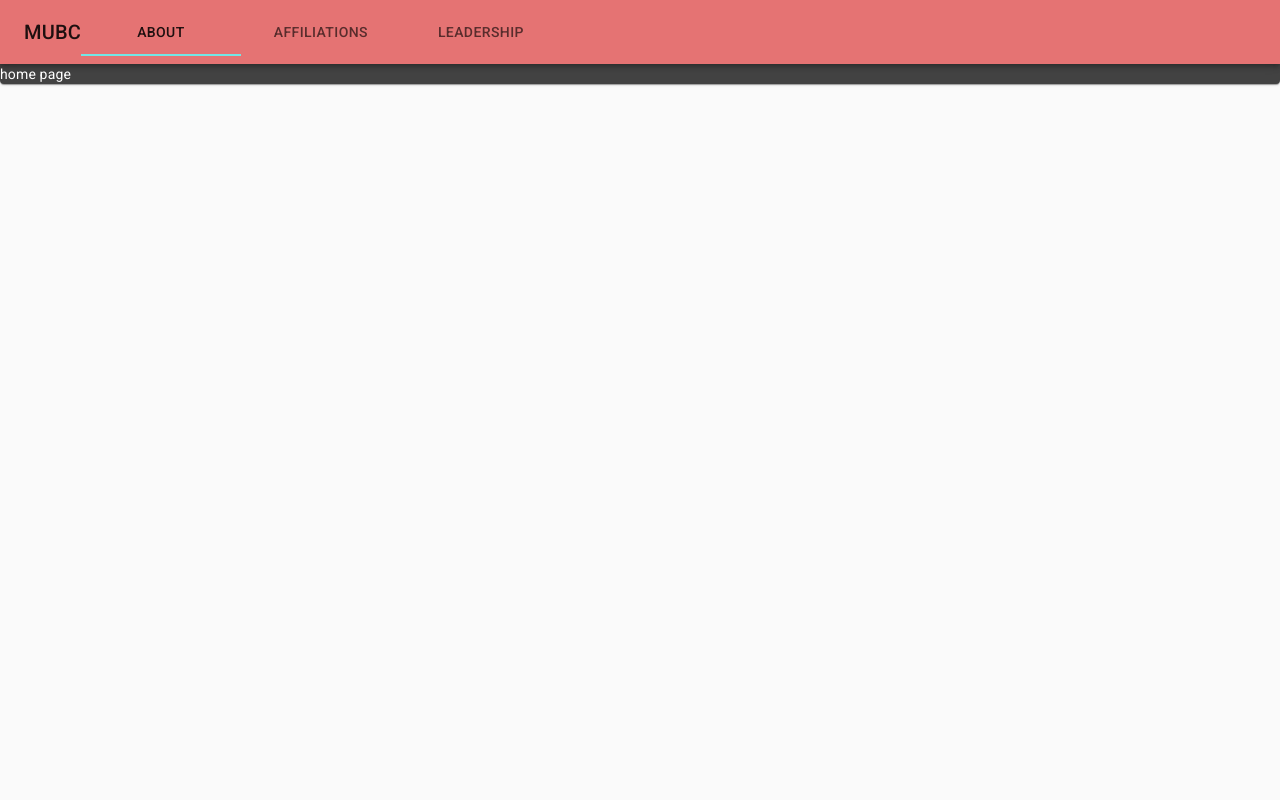
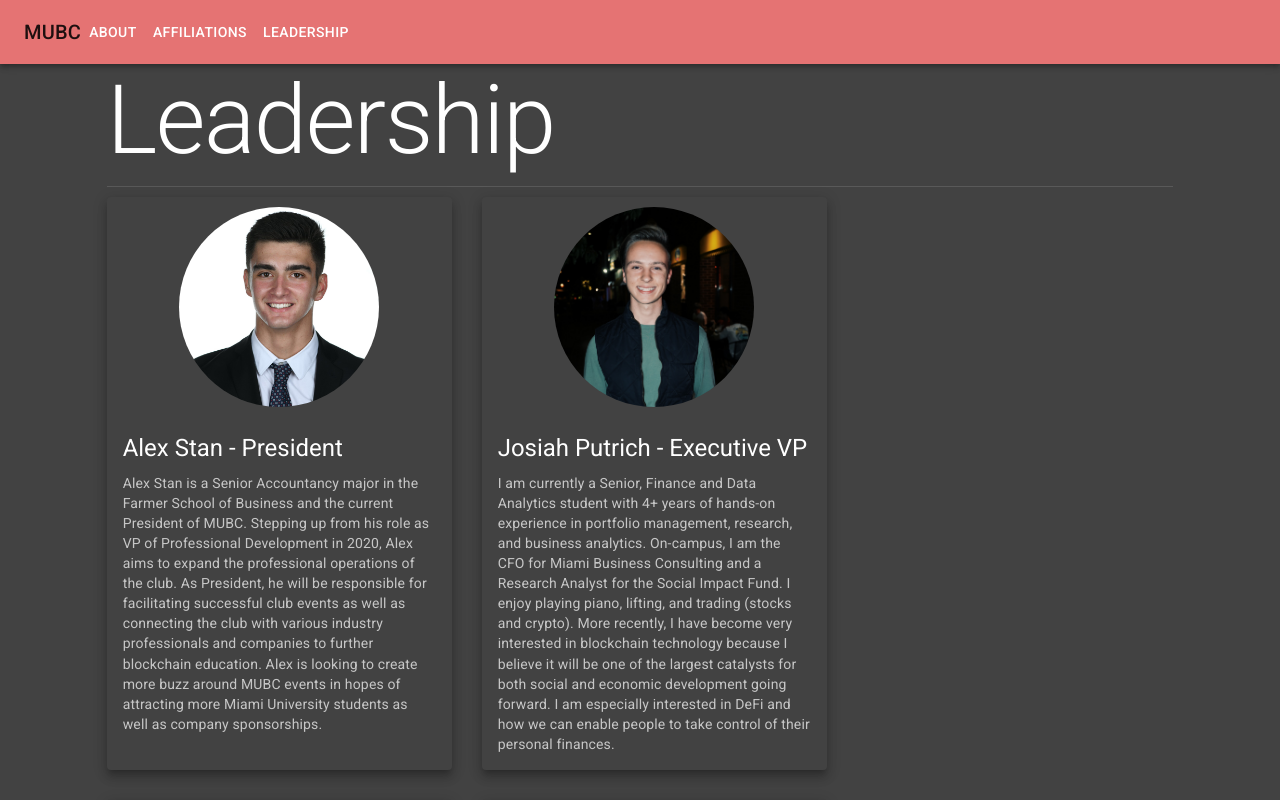
Before and after one commit to MUBlockchain/React-Website, a React (Create React App) app: page / in a window 1280 px wide. Shown: the top 800 px of the page. Built offline with nearby package versions, Linux system fonts and the light colour scheme.

Commit message:
Got one page scroll working

```diff
--- a/package.json
+++ b/package.json
@@ -13,6 +13,7 @@
     "react-dom": "^17.0.2",
     "react-router-dom": "^5.2.0",
     "react-scripts": "4.0.3",
+    "react-scroll": "^1.8.2",
     "web-vitals": "^1.0.1"
   },
   "scripts": {
--- a/src/components/App.js
+++ b/src/components/App.js
@@ -15,7 +15,8 @@ export default function App() {
     <Paper>
       <ThemeProvider theme={darkTheme}>
         <Header />
-        <Switch>
+        <Leadership />
+        {/* <Switch>
           <Route
             exact
             path="/contact"
@@ -28,7 +29,7 @@ export default function App() {
             render={(props) => <Leadership {...props} />}
           />
           <Route exact from="/" render={(props) => <Home {...props} />} />
-        </Switch>
+        </Switch> */}
       </ThemeProvider>
     </Paper>
   );
--- a/src/components/Header.js
+++ b/src/components/Header.js
@@ -1,5 +1,5 @@
 import React from "react";
-import { withRouter, Link, Route } from "react-router-dom";
+import { Link, scroller } from "react-scroll";
 import { makeStyles, useTheme } from "@material-ui/core/styles";
 import {
   AppBar,
@@ -10,11 +10,11 @@ import {
   MenuItem,
   Button,
   useMediaQuery,
+  Tab,
   Tabs,
-  Tab,
 } from "@material-ui/core";
 
-import { Menu as MenuIcon } from "@material-ui/icons";
+import { Menu as MenuIcon, TableChartRounded } from "@material-ui/icons";
 
 const useStyles = makeStyles((theme) => ({
   root: {
@@ -47,27 +47,30 @@ const Header = (props) => {
     setAnchorEl(event.currentTarget);
   };
 
-  const handleMenuClick = (pageURL) => {
-    history.push(pageURL);
-    setAnchorEl(null);
-  };
-
   const handleButtonClick = (pageURL) => {
     history.push(pageURL);
   };
 
+  const scrollToSection = (section) => {
+    scroller.scrollTo(section, {
+      duration: 500,
+      delay: 0,
+      smooth: "easeInOutQuart",
+    });
+  };
+
   const menuItems = [
     {
-      menuTitle: "Home",
-      pageURL: "/",
+      menuTitle: "About",
+      sectionID: "About",
     },
     {
-      menuTitle: "Contact",
-      pageURL: "/contact",
+      menuTitle: "Affiliations",
+      sectionID: "Affiliations",
     },
     {
-      menuTitle: "About",
-      pageURL: "/about",
+      menuTitle: "Leadership",
+      sectionID: "Leadership",
     },
   ];
 
@@ -105,36 +108,48 @@ const Header = (props) => {
                 onClose={() => setAnchorEl(null)}
               >
                 {menuItems.map((menuItem) => {
-                  const { menuTitle, pageURL } = menuItem;
+                  const { menuTitle, sectionID } = menuItem;
                   return (
-                    <MenuItem onClick={() => handleMenuClick(pageURL)}>
-                      {menuTitle}
+                    <MenuItem>
+                      <Link
+                        activeClass="active"
+                        to={sectionID}
+                        spy={true}
+                        smooth={true}
+                        duration={500}
+                      >
+                        {menuTitle}
+                      </Link>
                     </MenuItem>
                   );
                 })}
               </Menu>
             </>
           ) : (
-            <Route
-              path="/"
-              render={({ location }) => (
-                <Tabs value={location.pathname}>
-                  <Tab label="About" value="/" component={Link} to="/" />
-                  <Tab
-                    value="/affiliations"
-                    label="Affiliations"
-                    component={Link}
-                    to="/affiliations"
-                  />
-                  <Tab
-                    value="/leadership"
-                    label="Leadership"
-                    component={Link}
-                    to="/leadership"
-                  />
-                </Tabs>
-              )}
-            />
+            menuItems.map((menuItem) => {
+              const { menuTitle, sectionID } = menuItem;
+              return (
+                <Button onClick={() => scrollToSection(sectionID)}>
+                  {menuTitle}
+                </Button>
+              );
+            })
+
+            // <Tabs>
+            //   <Tab label="About" value="/" component={Link} to="/" />
+            //   <Tab
+            //     value="/affiliations"
+            //     label="Affiliations"
+            //     component={Link}
+            //     to="/affiliations"
+            //   />
+            //   <Tab
+            //     value="/leadership"
+            //     label="Leadership"
+            //     component={Link}
+            //     to="/leadership"
+            //   />
+            // </Tabs>
           )}
         </Toolbar>
       </AppBar>
@@ -142,4 +157,4 @@ const Header = (props) => {
   );
 };
 
-export default withRouter(Header);
+export default Header;
--- a/src/components/leadership/Leadership.js
+++ b/src/components/leadership/Leadership.js
@@ -9,6 +9,7 @@ import bhuvanShahPicture from "./images/Bhuvan_Shah.jpg";
 
 const Leadership = () => {
   return (
+    <div id="Leadership">
       <Grid container>
         <Grid item xs={1} />
         <Grid item container alignContent="center" direction="column" xs={10}>
@@ -41,6 +42,7 @@ const Leadership = () => {
         </Grid>
         <Grid item xs={1} />
       </Grid>
+    </div>
   );
 };
 
--- a/src/index.js
+++ b/src/index.js
@@ -6,9 +6,10 @@ import CssBaseline from "@material-ui/core/CssBaseline";
 import App from "./components/App";
 
 ReactDOM.render(
-  <Router>
-    <CssBaseline />
+  // <Router>
+  <CssBaseline>
     <App />
-  </Router>,
+  </CssBaseline>,
+  // </Router>,
   document.querySelector("#root")
 );
```
Also changed, not shown: 1 other file (tests, documents, lock files or other folders). Lines whose indentation alone changed are shown as unchanged.
